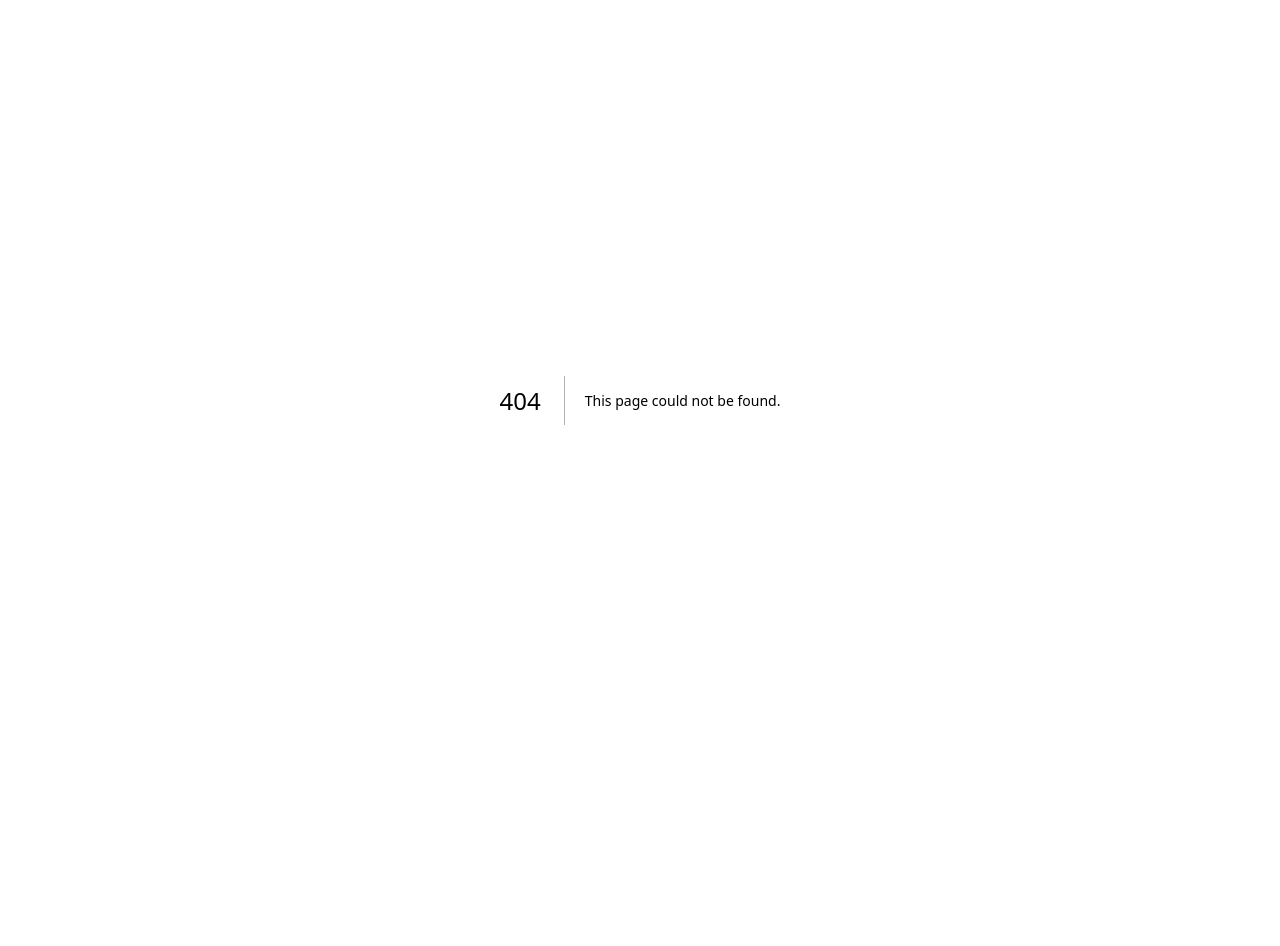
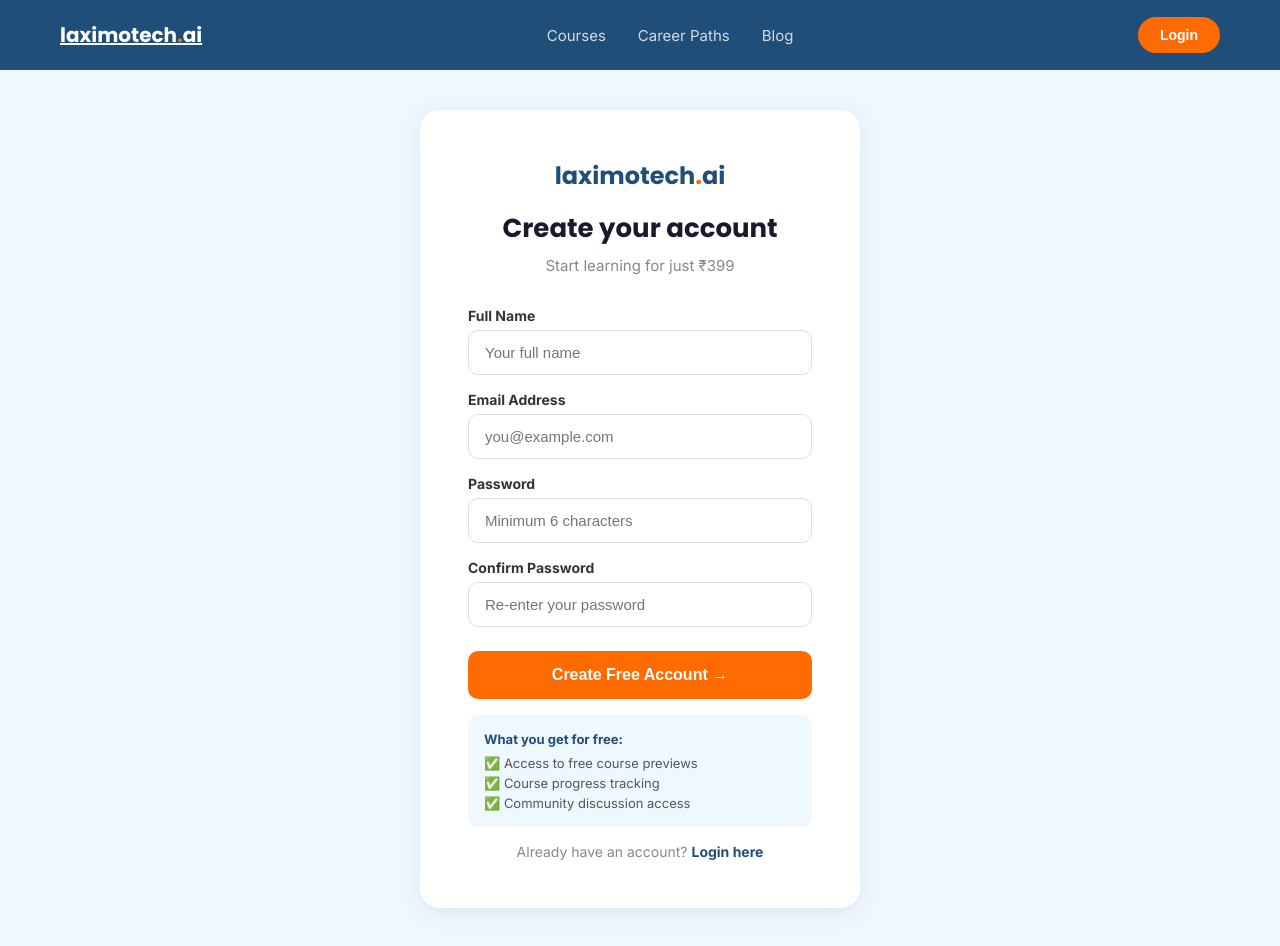
Before and after one commit to MaulikAdhikari18/LaximoTechWebsite, a Next.js app in the folder laximotech/: page /register in a window 1280 px wide. Before the commit this address had no page. Before the commit the page ends 800 px from the top, so only its background shows below. Built offline with nearby package versions, Linux system fonts and the light colour scheme.

Commit message:
Register Page

```diff
--- /dev/null
+++ b/laximotech/app/register/page.tsx
@@ -0,0 +1,155 @@
+"use client";
+import { useState } from "react";
+
+export default function RegisterPage() {
+  const [name, setName] = useState("");
+  const [email, setEmail] = useState("");
+  const [password, setPassword] = useState("");
+  const [confirm, setConfirm] = useState("");
+  const [error, setError] = useState("");
+  const [loading, setLoading] = useState(false);
+
+  const handleRegister = async () => {
+    setError("");
+    if (!name || !email || !password) { setError("All fields are required."); return; }
+    if (password !== confirm) { setError("Passwords do not match."); return; }
+    if (password.length < 6) { setError("Password must be at least 6 characters."); return; }
+    setLoading(true);
+    try {
+      const res = await fetch("http://localhost:8080/api/auth/register", {
+        method: "POST",
+        headers: { "Content-Type": "application/json" },
+        body: JSON.stringify({ name, email, password }),
+      });
+      const data = await res.json();
+      if (!res.ok) { setError(data); setLoading(false); return; }
+      localStorage.setItem("token", data.token);
+      localStorage.setItem("user", JSON.stringify({ name: data.name, email: data.email, role: data.role }));
+      window.location.href = "/";
+    } catch {
+      setError("Something went wrong. Please try again.");
+      setLoading(false);
+    }
+  };
+
+  return (
+    <main style={{minHeight:'100vh',background:'#F0F8FF',display:'flex',flexDirection:'column'}}>
+
+      {/* NAVBAR */}
+      <nav className="lx-nav">
+        <a href="/" className="lx-logo">laximotech<span>.</span>ai</a>
+        <div className="lx-navlinks">
+          <a href="/courses">Courses</a>
+          <a href="#">Career Paths</a>
+          <a href="#">Blog</a>
+        </div>
+        <a href="/login"><button className="lx-btn-nav">Login</button></a>
+      </nav>
+
+      {/* REGISTER CARD */}
+      <div style={{flex:1,display:'flex',alignItems:'center',justifyContent:'center',padding:'40px 20px'}}>
+        <div style={{background:'#fff',borderRadius:'20px',padding:'48px',width:'100%',maxWidth:'440px',boxShadow:'0 4px 24px rgba(0,0,0,0.08)'}}>
+
+          {/* Logo */}
+          <div style={{textAlign:'center',marginBottom:'32px'}}>
+            <div style={{fontFamily:'Poppins',fontWeight:700,fontSize:'24px',color:'#1F4E79'}}>
+              laximotech<span style={{color:'#FF6B00'}}>.</span>ai
+            </div>
+            <h1 style={{fontFamily:'Poppins',fontWeight:700,fontSize:'26px',color:'#1A1A2E',marginTop:'16px',marginBottom:'8px'}}>
+              Create your account
+            </h1>
+            <p style={{fontSize:'15px',color:'#888'}}>Start learning for just ₹399</p>
+          </div>
+
+          {/* Error */}
+          {error && (
+            <div style={{background:'#FFF0F0',border:'1px solid #FFD0D0',borderRadius:'10px',padding:'12px 16px',marginBottom:'20px',color:'#CC0000',fontSize:'14px'}}>
+              ⚠️ {error}
+            </div>
+          )}
+
+          {/* Name */}
+          <div style={{marginBottom:'16px'}}>
+            <label style={{display:'block',fontSize:'14px',fontWeight:600,color:'#333',marginBottom:'6px'}}>Full Name</label>
+            <input
+              type="text"
+              placeholder="Your full name"
+              value={name}
+              onChange={(e) => setName(e.target.value)}
+              style={{width:'100%',padding:'13px 16px',borderRadius:'10px',border:'1.5px solid #DDD',fontSize:'15px',outline:'none',boxSizing:'border-box'}}
+              onFocus={(e) => e.target.style.borderColor='#1F4E79'}
+              onBlur={(e) => e.target.style.borderColor='#DDD'}
+            />
+          </div>
+
+          {/* Email */}
+          <div style={{marginBottom:'16px'}}>
+            <label style={{display:'block',fontSize:'14px',fontWeight:600,color:'#333',marginBottom:'6px'}}>Email Address</label>
+            <input
+              type="email"
+              placeholder="you@example.com"
+              value={email}
+              onChange={(e) => setEmail(e.target.value)}
+              style={{width:'100%',padding:'13px 16px',borderRadius:'10px',border:'1.5px solid #DDD',fontSize:'15px',outline:'none',boxSizing:'border-box'}}
+              onFocus={(e) => e.target.style.borderColor='#1F4E79'}
+              onBlur={(e) => e.target.style.borderColor='#DDD'}
+            />
+          </div>
+
+          {/* Password */}
+          <div style={{marginBottom:'16px'}}>
+            <label style={{display:'block',fontSize:'14px',fontWeight:600,color:'#333',marginBottom:'6px'}}>Password</label>
+            <input
+              type="password"
+              placeholder="Minimum 6 characters"
+              value={password}
+              onChange={(e) => setPassword(e.target.value)}
+              style={{width:'100%',padding:'13px 16px',borderRadius:'10px',border:'1.5px solid #DDD',fontSize:'15px',outline:'none',boxSizing:'border-box'}}
+              onFocus={(e) => e.target.style.borderColor='#1F4E79'}
+              onBlur={(e) => e.target.style.borderColor='#DDD'}
+            />
+          </div>
+
+          {/* Confirm Password */}
+          <div style={{marginBottom:'24px'}}>
+            <label style={{display:'block',fontSize:'14px',fontWeight:600,color:'#333',marginBottom:'6px'}}>Confirm Password</label>
+            <input
+              type="password"
+              placeholder="Re-enter your password"
+              value={confirm}
+              onChange={(e) => setConfirm(e.target.value)}
+              onKeyDown={(e) => e.key === 'Enter' && handleRegister()}
+              style={{width:'100%',padding:'13px 16px',borderRadius:'10px',border:'1.5px solid #DDD',fontSize:'15px',outline:'none',boxSizing:'border-box'}}
+              onFocus={(e) => e.target.style.borderColor='#1F4E79'}
+              onBlur={(e) => e.target.style.borderColor='#DDD'}
+            />
+          </div>
+
+          {/* Register Button */}
+          <button
+            onClick={handleRegister}
+            disabled={loading}
+            style={{width:'100%',background:'#FF6B00',color:'#fff',border:'none',padding:'15px',borderRadius:'10px',fontWeight:700,fontSize:'16px',cursor:loading?'not-allowed':'pointer',opacity:loading?0.7:1,marginBottom:'16px'}}
+          >
+            {loading ? "Creating account..." : "Create Free Account →"}
+          </button>
+
+          {/* Benefits */}
+          <div style={{background:'#F0F8FF',borderRadius:'10px',padding:'16px',marginBottom:'16px'}}>
+            <div style={{fontSize:'13px',color:'#1F4E79',fontWeight:600,marginBottom:'8px'}}>What you get for free:</div>
+            <div style={{fontSize:'13px',color:'#555',marginBottom:'4px'}}>✅ Access to free course previews</div>
+            <div style={{fontSize:'13px',color:'#555',marginBottom:'4px'}}>✅ Course progress tracking</div>
+            <div style={{fontSize:'13px',color:'#555'}}>✅ Community discussion access</div>
+          </div>
+
+          {/* Login link */}
+          <div style={{textAlign:'center',color:'#888',fontSize:'14px'}}>
+            Already have an account?{' '}
+            <a href="/login" style={{color:'#1F4E79',fontWeight:700,textDecoration:'none'}}>Login here</a>
+          </div>
+
+        </div>
+      </div>
+    </main>
+  );
+}
```
